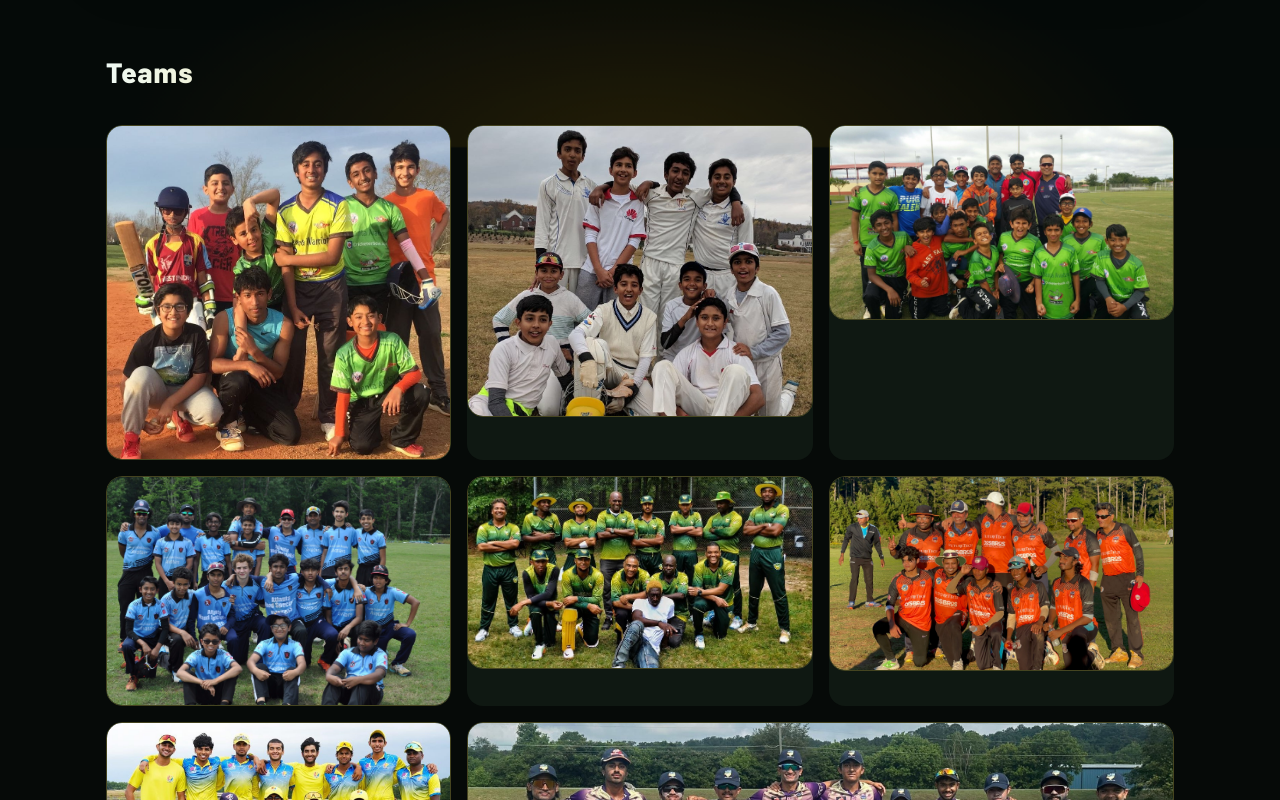
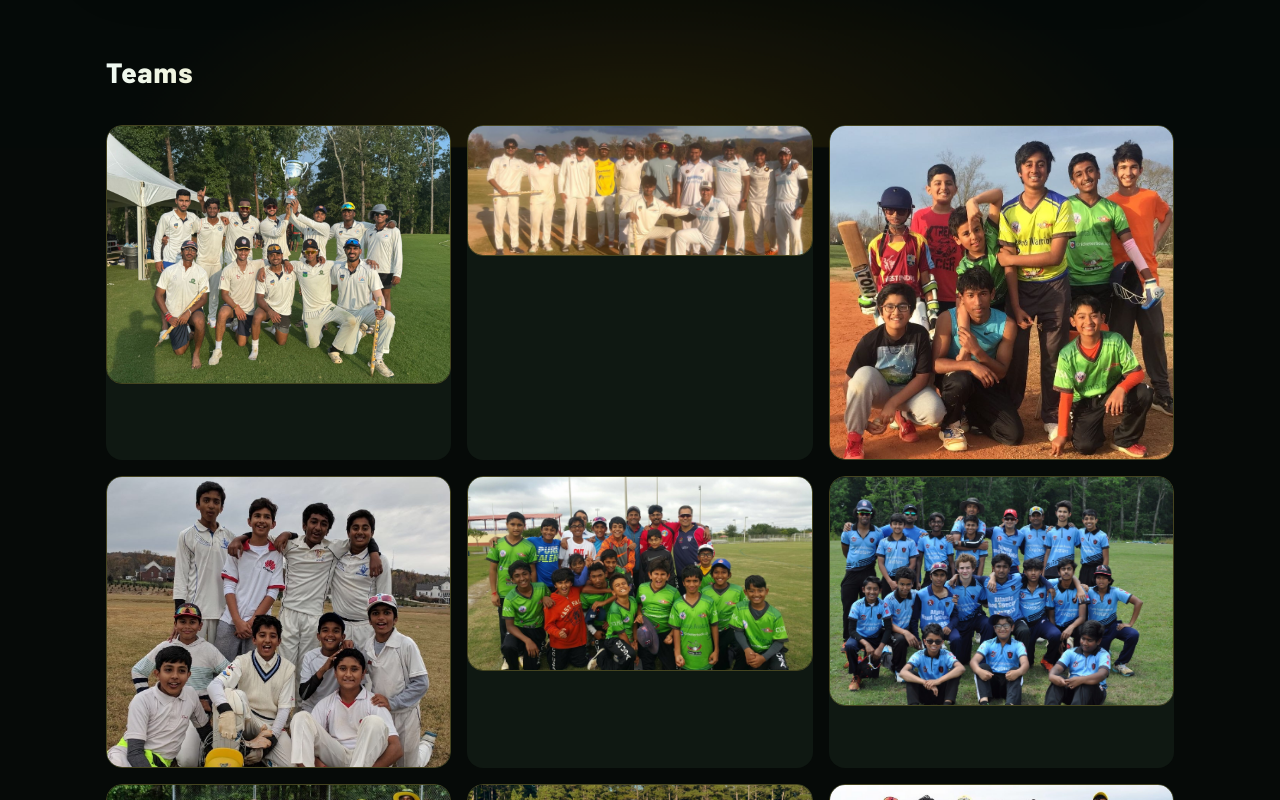
Before and after one commit to krishnaposa/akhil-posa-cricket, a React (Vite) app: page / in a window 1280 px wide. Shown: the part 660-1460 px from the top of the page. Built offline with nearby package versions, Linux system fonts and the light colour scheme.

Commit message:
added 2 teams

```diff
--- a/src/content.js
+++ b/src/content.js
@@ -52,6 +52,22 @@ export const coaching = {
  * wide: spans two columns on larger screens.
  */
 export const teams = [
+  {
+    src: publicUrl('gallery/superkings.JPG'),
+    alt: 'Super Kings',
+    groupFocus: true,
+    focusX: '58%',
+    focusY: '10%',
+    zoom: 2.5,
+  },
+  {
+    src: publicUrl('gallery/regalrally.JPG'),
+    alt: 'Regal Rally',
+    groupFocus: true,
+    focusX: '58%',
+    focusY: '10%',
+    zoom: 2.5,
+  },
   {
     src: publicUrl('gallery/with_team3.jpg'),
     alt: 'My team',
```
Also changed, not shown: public/gallery/regalrally.JPG (added), public/gallery/superkings.JPG (added).
